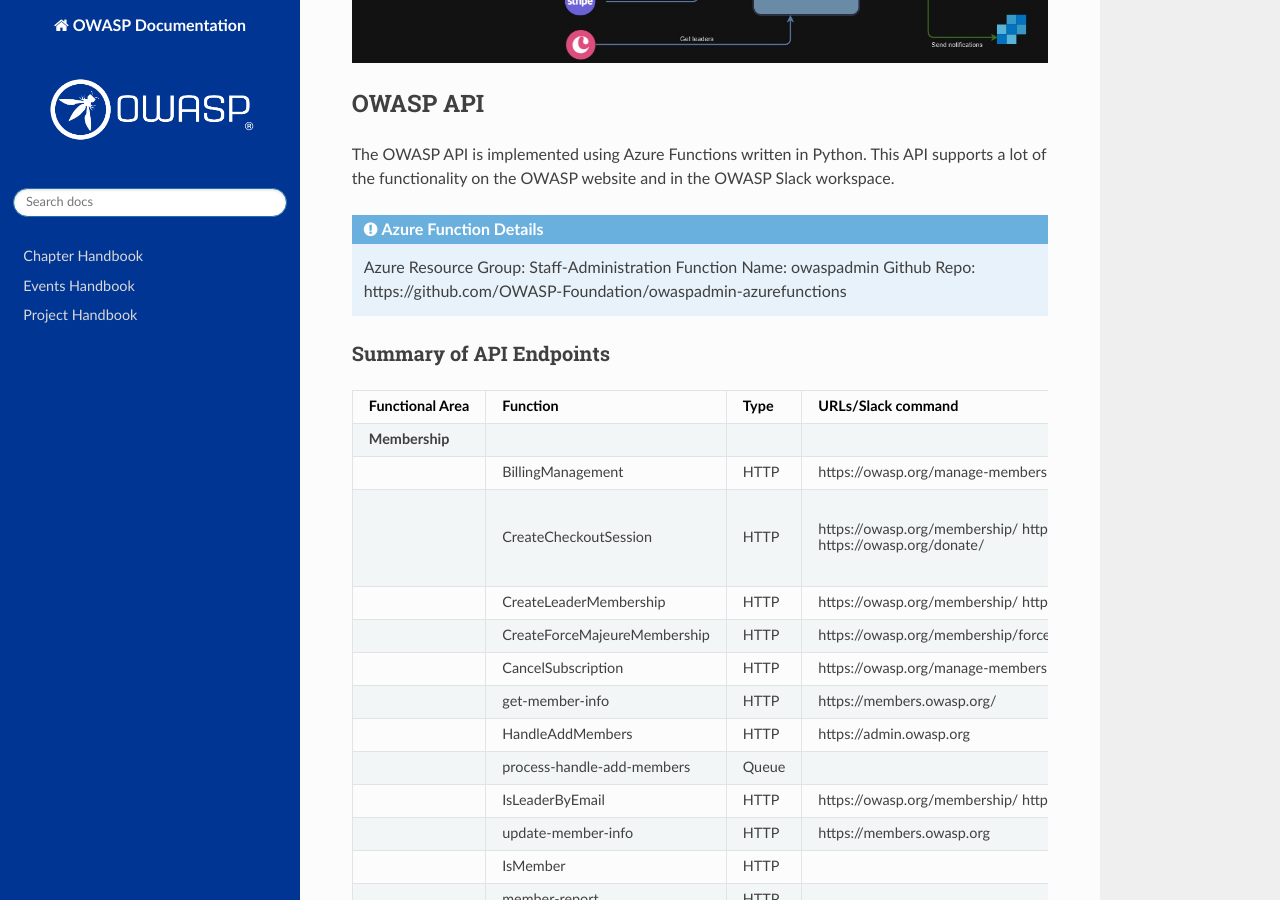
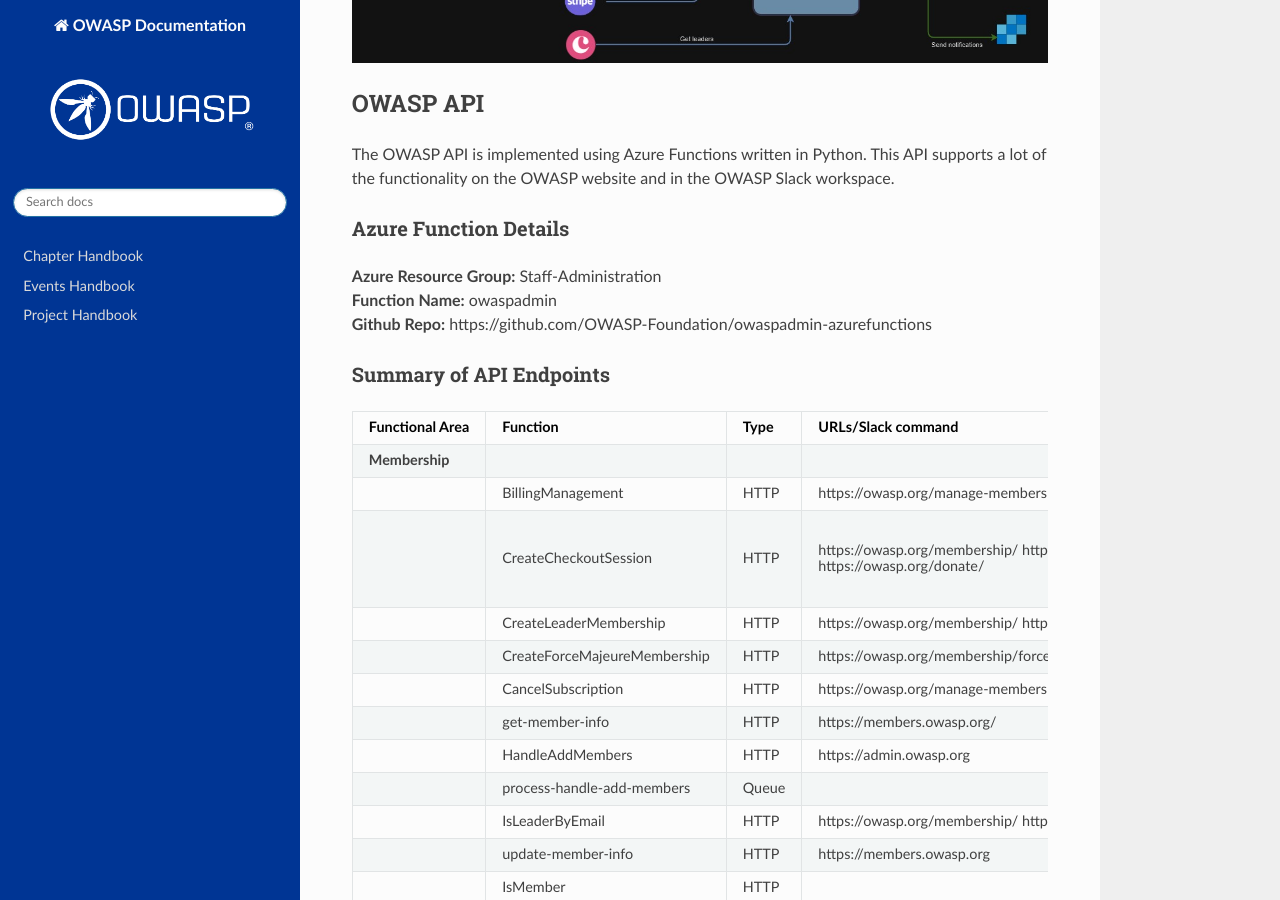
Before and after one commit to OWASP/docs, a Sphinx documentation site: the page built from source/infrastructure/azure-backend.md, in a window 1280 px wide and 900 px high, scrolled down 1688 px. Built offline with Sphinx 7.4.7 and the Read the Docs theme 2.0.0, drawn with Linux system fonts in a browser that asks for light colours; some of the changed lines change nothing that is shown.

Commit message:
Update azure-backend.md

````diff
--- a/source/infrastructure/azure-backend.md
+++ b/source/infrastructure/azure-backend.md
@@ -35,11 +35,10 @@
 
 The OWASP API is implemented using Azure Functions written in Python.  This API supports a lot of the functionality on the OWASP website and in the OWASP Slack workspace.
 
-```{admonition} Azure Function Details
- Azure Resource Group: Staff-Administration
- Function Name: owaspadmin
- Github Repo: https://github.com/OWASP-Foundation/owaspadmin-azurefunctions
-```
+### Azure Function Details
+**Azure Resource Group:** Staff-Administration<br>
+**Function Name:** owaspadmin<br>
+**Github Repo:** https://github.com/OWASP-Foundation/owaspadmin-azurefunctions
 
 
 ### Summary of API Endpoints
````
